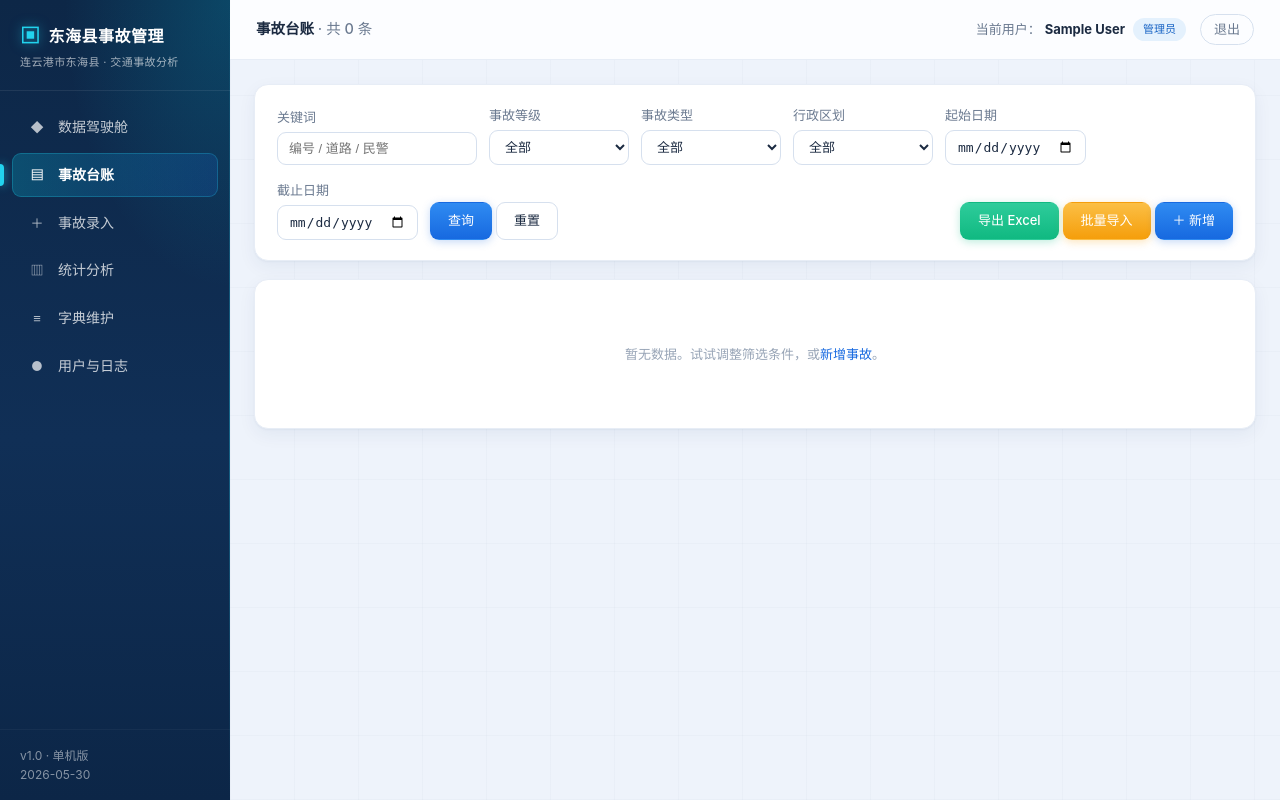
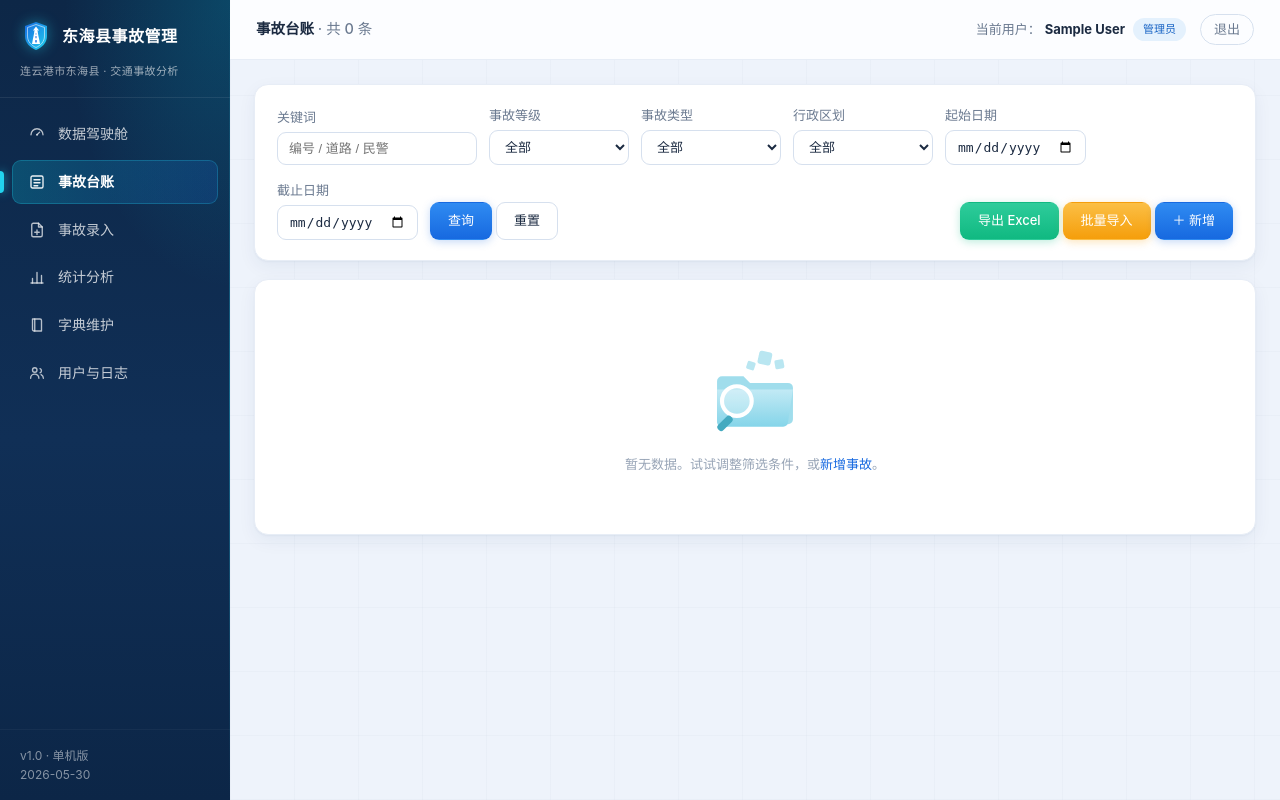
Before and after one commit to mattherdelma/test, a Flask app: page /accidents in a window 1280 px wide. Run offline with Flask 3, Linux system fonts and the light colour scheme; the visitor is signed in with stand-in values (Sample User, id 1); data comes from the database, SQL or seed files in the repository; data that the repository does not hold is empty; some libraries are stand-ins or nearby versions.

Commit message:
新增矢量Logo/导航图标/空状态插画并接入界面
- 新增 static/img/logo.svg(盾牌+道路科技Logo)、empty.svg(空状态插画)
- 侧边栏: 文字符号图标替换为统一的内联SVG线性图标(6项)+品牌Logo
- 登录页: 左侧品牌区与浏览器标签页(favicon)接入Logo
- 空状态(.empty)统一显示插画
- 全部为离线矢量, 任意缩放清晰, 体积极小

注: 用户上传的即梦位图以内嵌图片形式传入, 未落盘故暂用同主题SVG;
待提供文件路径后可一键替换为位图素材。

```diff
--- a/static/css/style.css
+++ b/static/css/style.css
@@ -69,21 +69,25 @@ a:hover { color: var(--primary-dark); }
     background: linear-gradient(180deg, transparent, rgba(34,211,238,.35), transparent);
 }
 .sidebar-logo {
-    padding: 22px 20px 20px;
+    padding: 20px 20px 18px;
     border-bottom: 1px solid rgba(255,255,255,0.08);
     font-size: 16px;
     font-weight: 700;
     line-height: 1.4;
     letter-spacing: .5px;
+    display: flex;
+    align-items: center;
+    flex-wrap: wrap;
+    gap: 10px;
 }
-.sidebar-logo .icon {
-    font-size: 20px;
-    margin-right: 8px;
-    color: var(--accent-2);
-    vertical-align: -1px;
-    text-shadow: 0 0 12px rgba(34,211,238,.6);
+.sidebar-logo .logo-img {
+    width: 32px; height: 32px; flex-shrink: 0;
+    filter: drop-shadow(0 0 7px rgba(34,211,238,.45));
 }
-.sidebar-logo small { display: block; font-size: 11px; opacity: 0.62; font-weight: normal; margin-top: 5px; letter-spacing: .4px; }
+.sidebar-logo .icon { font-size: 20px; margin-right: 8px; color: var(--accent-2); vertical-align: -1px; }
+.sidebar-logo small { flex-basis: 100%; font-size: 11px; opacity: 0.6; font-weight: normal; margin-top: 2px; letter-spacing: .4px; }
+
+.sidebar-nav .nav-icon svg { width: 18px; height: 18px; display: block; }
 
 .sidebar-nav { padding: 14px 12px; flex: 1; }
 .sidebar-nav a {
@@ -385,7 +389,13 @@ textarea.form-control { resize: vertical; min-height: 70px; }
 .mt-10 { margin-top: 10px; }
 .flex { display: flex; }
 .flex-between { display: flex; justify-content: space-between; align-items: center; }
-.empty { padding: 44px 0; text-align: center; color: var(--text-faint); font-size: 13px; }
+.empty { padding: 40px 0; text-align: center; color: var(--text-faint); font-size: 13px; }
+.empty::before {
+    content: ''; display: block;
+    width: 132px; height: 100px; margin: 0 auto 14px;
+    background: url('/static/img/empty.svg') center/contain no-repeat;
+    opacity: .95;
+}
 
 /* ============ 地图选点（事故录入）============ */
 .map-picker { border: 1px solid var(--border-strong); border-radius: var(--radius-sm); overflow: hidden; background: var(--bg-soft); }
--- a/templates/base.html
+++ b/templates/base.html
@@ -6,6 +6,7 @@
     <title>{% block title %}{{ region_name }}道路交通事故统计与可视化分析系统{% endblock %}</title>
     <link rel="stylesheet" href="{{ url_for('static', filename='css/style.css') }}">
     <link rel="stylesheet" href="{{ url_for('static', filename='css/leaflet.css') }}">
+    <link rel="icon" type="image/svg+xml" href="{{ url_for('static', filename='img/logo.svg') }}">
     <script src="{{ url_for('static', filename='js/echarts.min.js') }}"></script>
     <script src="{{ url_for('static', filename='js/leaflet.js') }}"></script>
     <script src="{{ url_for('static', filename='js/leaflet-heat.js') }}"></script>
@@ -14,30 +15,31 @@
 <div class="layout">
     <aside class="sidebar">
         <div class="sidebar-logo">
-            <span class="icon">▣</span>东海县事故管理
+            <img class="logo-img" src="{{ url_for('static', filename='img/logo.svg') }}" alt="">
+            <span>东海县事故管理</span>
             <small>{{ region_name }} · 交通事故分析</small>
         </div>
         <nav class="sidebar-nav">
             <a href="{{ url_for('dashboard') }}" class="{% if request.endpoint == 'dashboard' %}active{% endif %}">
-                <span class="nav-icon">◆</span>数据驾驶舱
+                <span class="nav-icon"><svg viewBox="0 0 24 24" fill="none" stroke="currentColor" stroke-width="1.8" stroke-linecap="round" stroke-linejoin="round"><path d="M4 13a8 8 0 0 1 16 0"/><path d="M12 13l3.5-3.5"/><circle cx="12" cy="13" r="1.2" fill="currentColor" stroke="none"/></svg></span>数据驾驶舱
             </a>
             <a href="{{ url_for('accident_list') }}" class="{% if request.endpoint in ['accident_list','accident_detail','accident_new','accident_edit'] %}active{% endif %}">
-                <span class="nav-icon">▤</span>事故台账
+                <span class="nav-icon"><svg viewBox="0 0 24 24" fill="none" stroke="currentColor" stroke-width="1.8" stroke-linecap="round" stroke-linejoin="round"><rect x="4" y="4" width="16" height="16" rx="2"/><path d="M8 9h8M8 13h8M8 17h5"/></svg></span>事故台账
             </a>
             {% if current_user.role in ['admin','recorder'] %}
             <a href="{{ url_for('accident_new') }}" class="{% if request.endpoint == 'accident_new' %}active{% endif %}">
-                <span class="nav-icon">＋</span>事故录入
+                <span class="nav-icon"><svg viewBox="0 0 24 24" fill="none" stroke="currentColor" stroke-width="1.8" stroke-linecap="round" stroke-linejoin="round"><path d="M14 3H7a2 2 0 0 0-2 2v14a2 2 0 0 0 2 2h10a2 2 0 0 0 2-2V8z"/><path d="M14 3v5h5"/><path d="M12 12v6M9 15h6"/></svg></span>事故录入
             </a>
             {% endif %}
             <a href="{{ url_for('statistics') }}" class="{% if request.endpoint == 'statistics' %}active{% endif %}">
-                <span class="nav-icon">▥</span>统计分析
+                <span class="nav-icon"><svg viewBox="0 0 24 24" fill="none" stroke="currentColor" stroke-width="1.8" stroke-linecap="round" stroke-linejoin="round"><path d="M4 20h16"/><path d="M6 20v-6M12 20V6M18 20v-10"/></svg></span>统计分析
             </a>
             {% if current_user.role == 'admin' %}
             <a href="{{ url_for('dictionaries') }}" class="{% if request.endpoint == 'dictionaries' %}active{% endif %}">
-                <span class="nav-icon">≡</span>字典维护
+                <span class="nav-icon"><svg viewBox="0 0 24 24" fill="none" stroke="currentColor" stroke-width="1.8" stroke-linecap="round" stroke-linejoin="round"><path d="M6 4h10a2 2 0 0 1 2 2v14H8a2 2 0 0 1-2-2z"/><path d="M9 4v16"/></svg></span>字典维护
             </a>
             <a href="{{ url_for('user_list') }}" class="{% if request.endpoint == 'user_list' %}active{% endif %}">
-                <span class="nav-icon">●</span>用户与日志
+                <span class="nav-icon"><svg viewBox="0 0 24 24" fill="none" stroke="currentColor" stroke-width="1.8" stroke-linecap="round" stroke-linejoin="round"><circle cx="9" cy="8" r="3"/><path d="M3.5 19a5.5 5.5 0 0 1 11 0"/><path d="M16 6.2a3 3 0 0 1 0 5.6M20.5 19a5.5 5.5 0 0 0-3-4.9"/></svg></span>用户与日志
             </a>
             {% endif %}
         </nav>
--- a/templates/login.html
+++ b/templates/login.html
@@ -5,11 +5,12 @@
     <meta name="viewport" content="width=device-width, initial-scale=1.0">
     <title>登录 - 道路交通事故统计与可视化分析系统</title>
     <link rel="stylesheet" href="{{ url_for('static', filename='css/style.css') }}">
+    <link rel="icon" type="image/svg+xml" href="{{ url_for('static', filename='img/logo.svg') }}">
 </head>
 <body>
 <div class="login-page">
     <div class="login-visual">
-        <div class="lv-brand"><span class="dot"></span>东海县交通事故分析系统</div>
+        <div class="lv-brand"><img src="{{ url_for('static', filename='img/logo.svg') }}" alt="" style="width:30px;height:30px;">东海县交通事故分析系统</div>
         <h2>道路交通事故<br>统计与可视化分析平台</h2>
         <p>汇聚事故全要素数据，驱动事故时空分布、成因研判与态势预警，为道路交通安全治理提供数据支撑。</p>
         <div class="lv-tags">
```
Also changed, not shown: static/img/empty.svg (added), static/img/logo.svg (added).
